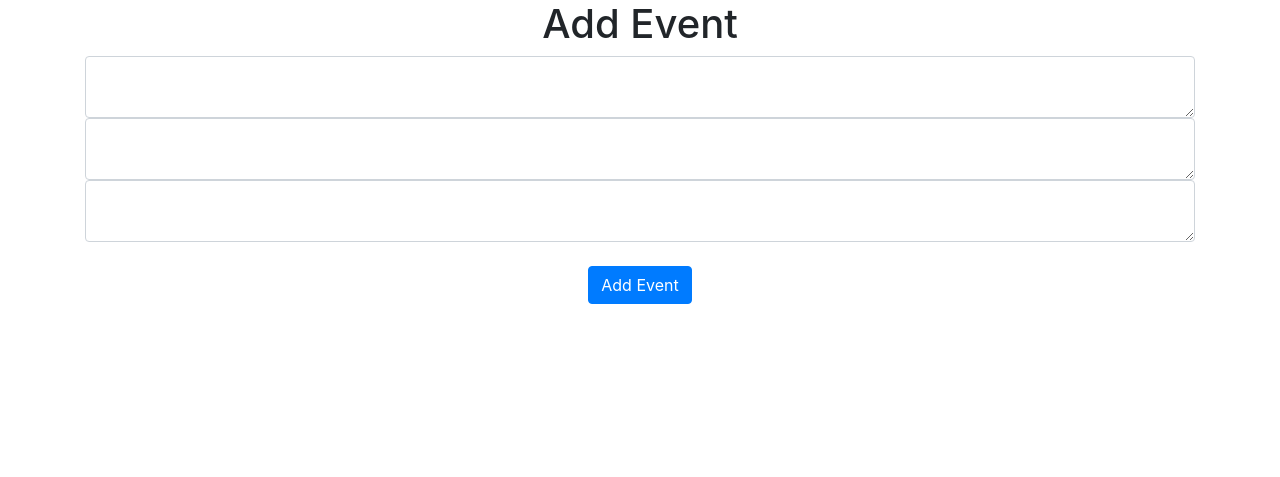
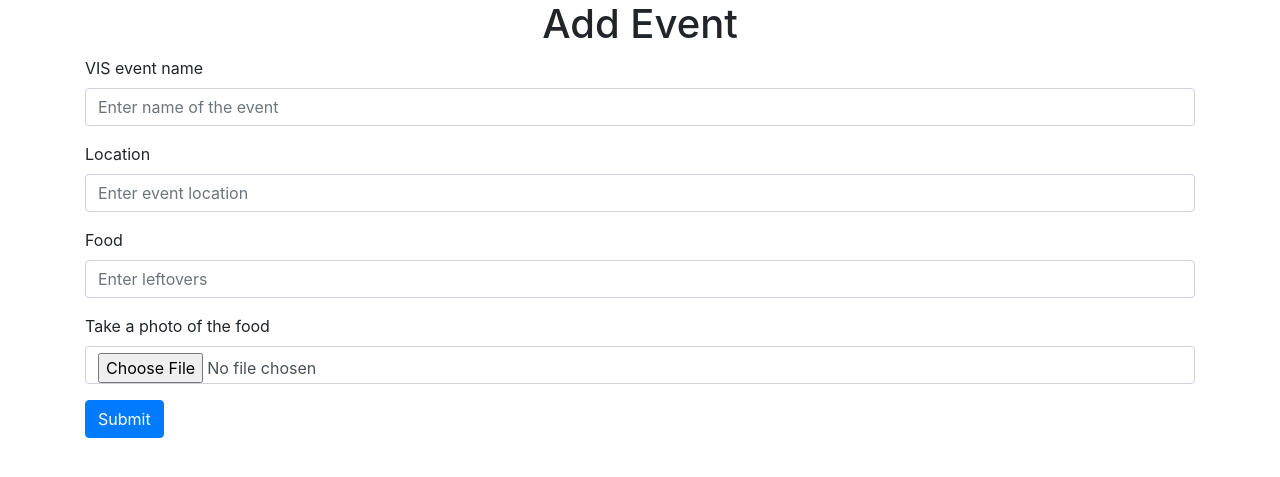
Before and after one commit to probstlukas/viscon_hackathon_2022, a Flask app: page /add-event in a window 1280 px wide. Shown: the part 56-533 px from the top of the page. Run offline with Flask 2, Linux system fonts and the light colour scheme; the visitor is signed in with stand-in values (Sample User, id 1); some libraries are stand-ins or nearby versions.

Commit message:
Create basic add event page

```diff
--- a/website/templates/add_event.html
+++ b/website/templates/add_event.html
@@ -2,12 +2,22 @@
     %}
     <h1 align="center">Add Event</h1>
     <form method="POST">
-      <textarea name="eventName" id="note" class="form-control"></textarea>
-      <textarea name="eventLocation" id="note" class="form-control"></textarea>
-      <textarea name="eventFoods" id="note" class="form-control"></textarea>
-      <br />
-      <div align="center">
-        <button type="submit" class="btn btn-primary">Add Event</button>
-      </div>
+        <div class="form-group">
+            <label>VIS event name</label>
+            <input name="eventName" class="form-control" id="note" placeholder="Enter name of the event">
+        </div>
+        <div class="form-group">
+            <label>Location</label>
+            <input name="eventLocation" class="form-control" id="note" placeholder="Enter event location">
+        </div>
+        <div class="form-group">
+            <label>Food</label>
+            <input name="eventFoods" class="form-control" id="note" placeholder="Enter leftovers">
+        </div>
+        <div class="form-group">
+            <label class="form-label">Take a photo of the food</label>
+            <input name="eventPhoto" type="file" class="form-control" id="note" />
+        </div>
+      <button type="submit" class="btn btn-primary">Submit</button>
     </form>
     {% endblock %}
```
